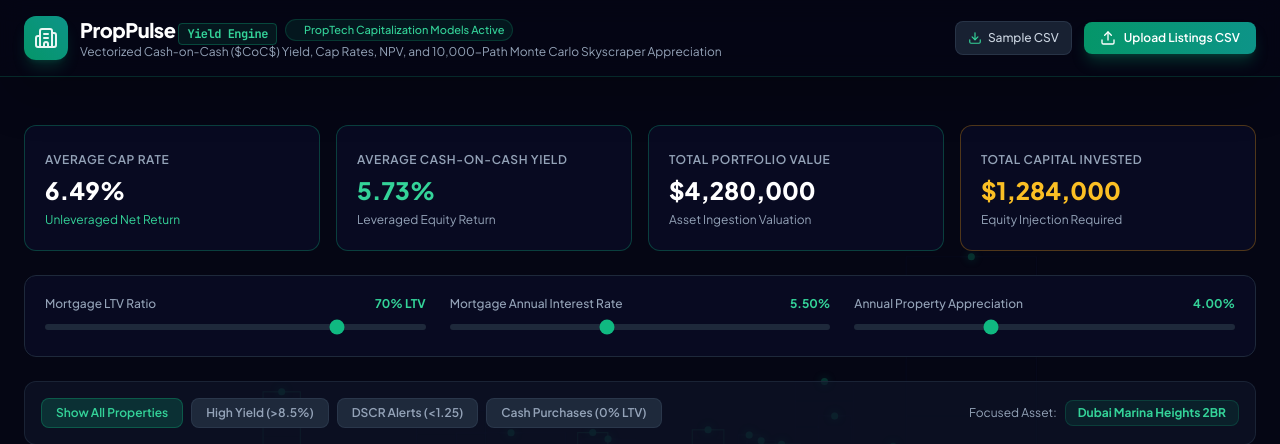
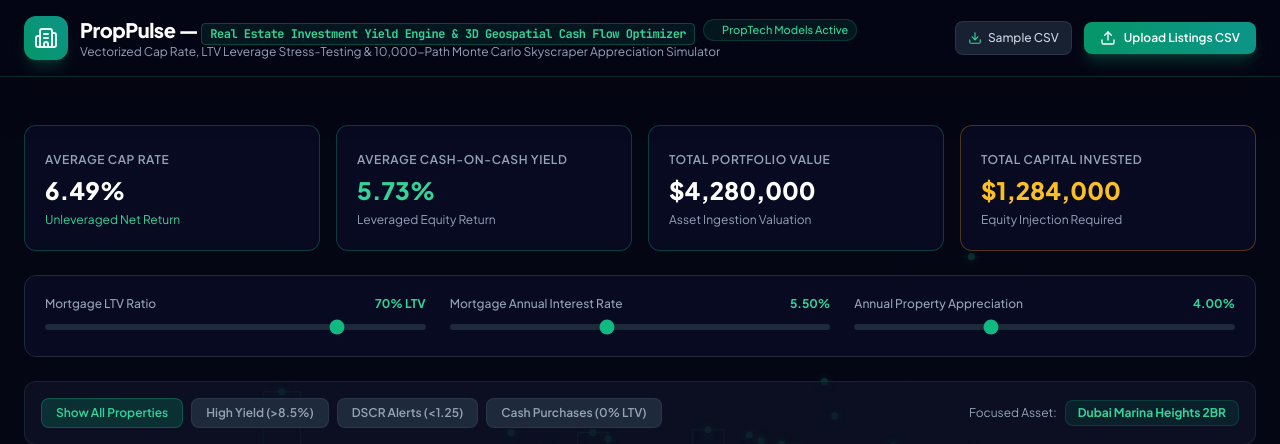
Before and after one commit to Komal-Mustafa/real-estate-yield-engine, a plain HTML site: page index.html in a window 1280 px wide. Shown: the top 444 px of the page. Drawn offline with nearby package versions, Linux system fonts and the light colour scheme.

Commit message:
Update web app header title to a descriptive, premium heading

```diff
--- a/index.html
+++ b/index.html
@@ -109,15 +109,15 @@
         <div>
           <div class="flex items-center gap-2">
             <h1 class="text-xl font-extrabold tracking-tight text-white">
-              PropPulse <span class="text-emerald-400 font-mono text-xs px-2 py-0.5 rounded bg-emerald-500/10 border border-emerald-500/30">Yield Engine</span>
+              PropPulse — <span class="text-emerald-400 font-mono text-xs px-2 py-0.5 rounded bg-emerald-500/10 border border-emerald-500/30">Real Estate Investment Yield Engine & 3D Geospatial Cash Flow Optimizer</span>
             </h1>
             <span class="inline-flex items-center gap-1 text-[11px] font-medium text-emerald-400 bg-emerald-500/10 px-2 py-0.5 rounded-full border border-emerald-500/20">
               <span class="w-1.5 h-1.5 rounded-full bg-emerald-400 animate-ping"></span>
-              PropTech Capitalization Models Active
+              PropTech Models Active
             </span>
           </div>
           <p class="text-xs text-slate-400">
-            Vectorized Cash-on-Cash ($CoC$) Yield, Cap Rates, NPV, and 10,000-Path Monte Carlo Skyscraper Appreciation
+            Vectorized Cap Rate, LTV Leverage Stress-Testing & 10,000-Path Monte Carlo Skyscraper Appreciation Simulator
           </p>
         </div>
       </div>
```
